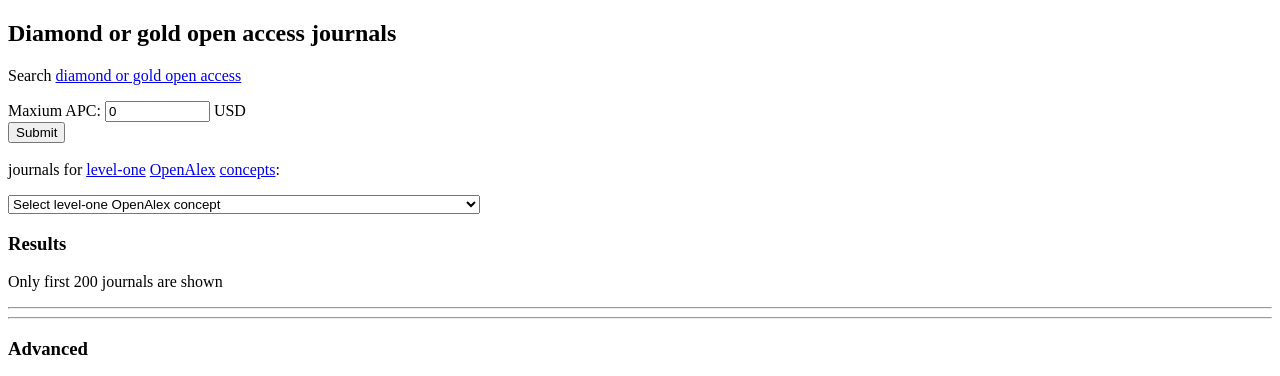
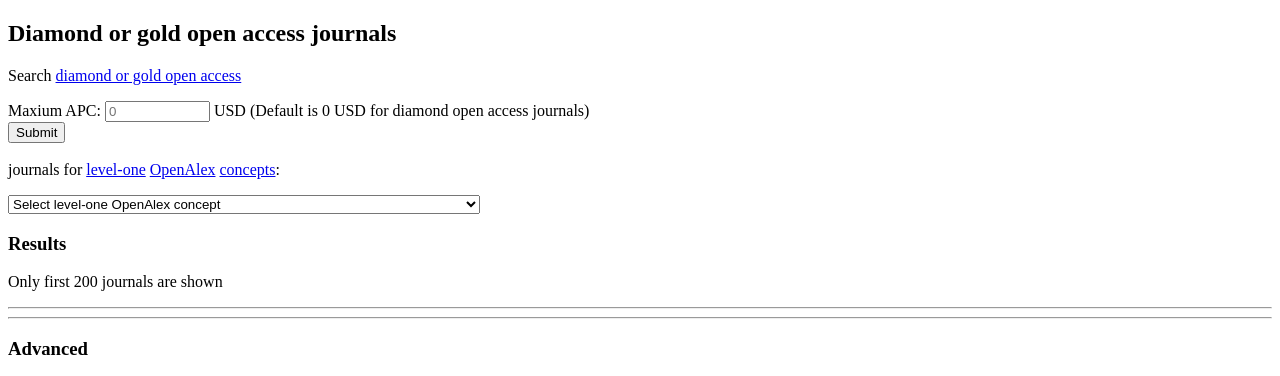
Before and after one commit to restrepo/diamondoa, a plain HTML site: page gold.html in a window 1280 px wide. Shown: the top 376 px of the page. Drawn offline with Linux system fonts and the light colour scheme.

Commit message:
Update gold.html

```diff
--- a/gold.html
+++ b/gold.html
@@ -9,7 +9,7 @@
 	<h2>Diamond or gold open access journals</h2>
 	<p>Search <a href="https://en.wikipedia.org/wiki/Diamond_open_access">diamond or gold open access</a>
 	<form action="">
-    	Maxium APC: <input type="text" id="apc" name="apc" required minlength="1" maxlength="8" size="10" value="0" /> USD<br/>
+    	Maxium APC: <input type="text" id="apc" name="apc" required minlength="1" maxlength="8" size="10" placeholder="0" /> USD (Default is 0 USD for diamond open access journals)<br/>
     	<input type="submit" value="Submit">
 	<br/><br/>
 		journals for <a href="https://github.com/restrepo/diamond/blob/main/static/data/level_1_concepts.csv">level-one</a>
```
